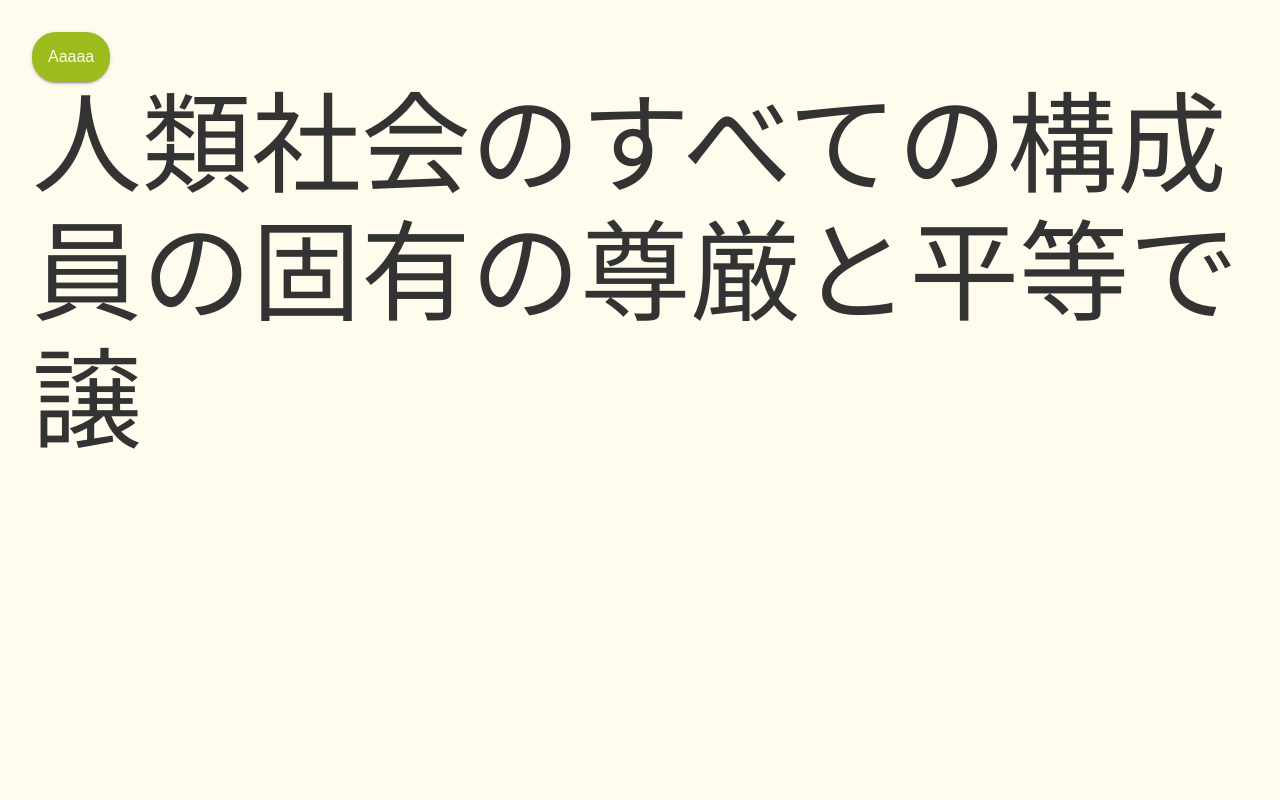
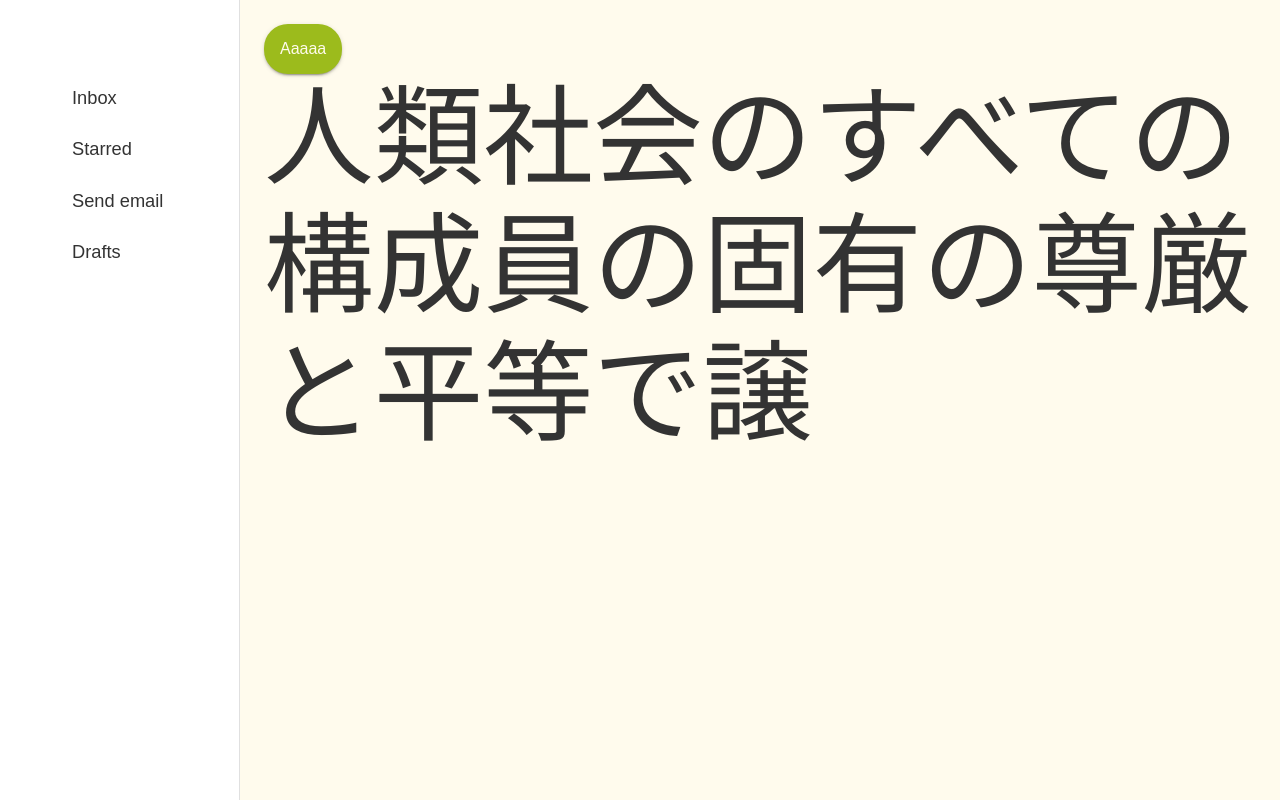
Before and after one commit to masaokaka/my-fridge-frontend, a React (Vite) app in the folder src/: page / in a window 1280 px wide. Built offline with nearby package versions, Linux system fonts and the light colour scheme; a web font is replaced by a local one.

Commit message:
update:#5 サイドメニューの大枠デザインの作成

```diff
--- a/src/src/components/pages/Home/presenter.tsx
+++ b/src/src/components/pages/Home/presenter.tsx
@@ -1,13 +1,16 @@
-import { Box, Typography } from '@mui/material';
+import { Typography } from '@mui/material';
 import { CustomButton } from '../../uiParts/CustomButton';
+import { SideMenuLayout } from '../../uiParts/SideMenuLayout';
 
 const Home = () => (
-  <Box p={4}>
-    <CustomButton>Aaaaa</CustomButton>
-    <Typography variant="h1">
-      人類社会のすべての構成員の固有の尊厳と平等で譲
-    </Typography>
-  </Box>
+  <SideMenuLayout>
+    <>
+      <CustomButton>Aaaaa</CustomButton>
+      <Typography variant="h1">
+        人類社会のすべての構成員の固有の尊厳と平等で譲
+      </Typography>
+    </>
+  </SideMenuLayout>
 );
 
 export default Home;
--- a/src/src/components/uiParts/SideMenuLayout/presenter.tsx
+++ b/src/src/components/uiParts/SideMenuLayout/presenter.tsx
@@ -1,9 +1,59 @@
+import { ReactNode } from 'react';
+import {
+  Box,
+  Drawer,
+  List,
+  ListItem,
+  ListItemButton,
+  ListItemIcon,
+  ListItemText,
+  Toolbar,
+} from '@mui/material';
+
+const drawerWidth = 240;
+
+type Props = {
+  children: ReactNode;
+};
+
 /**
  * サイドメニューコンポーネント
  *
  * @param children メインコンテンツ
  * @returns コンポーネント
  */
-const SideMenuLayout = () => <>サイドメニュー </>;
+const SideMenuLayout = ({ children }: Props) => (
+  <Box sx={{ display: 'flex' }}>
+    <Drawer
+      sx={{
+        width: drawerWidth,
+        flexShrink: 0,
+        '& .MuiDrawer-paper': {
+          width: drawerWidth,
+          boxSizing: 'border-box',
+        },
+      }}
+      variant="permanent"
+      anchor="left"
+    >
+      <Toolbar />
+      <List>
+        {['Inbox', 'Starred', 'Send email', 'Drafts'].map((text) => (
+          <ListItem key={text} disablePadding>
+            <ListItemButton>
+              <ListItemIcon>
+                {/* {index % 2 === 0 ? <InboxIcon /> : <MailIcon />} */}
+              </ListItemIcon>
+              <ListItemText primary={text} />
+            </ListItemButton>
+          </ListItem>
+        ))}
+      </List>
+    </Drawer>
+    <Box component="main" sx={{ flexGrow: 1, p: 3 }}>
+      {children}
+    </Box>
+  </Box>
+);
 
 export default SideMenuLayout;
```
